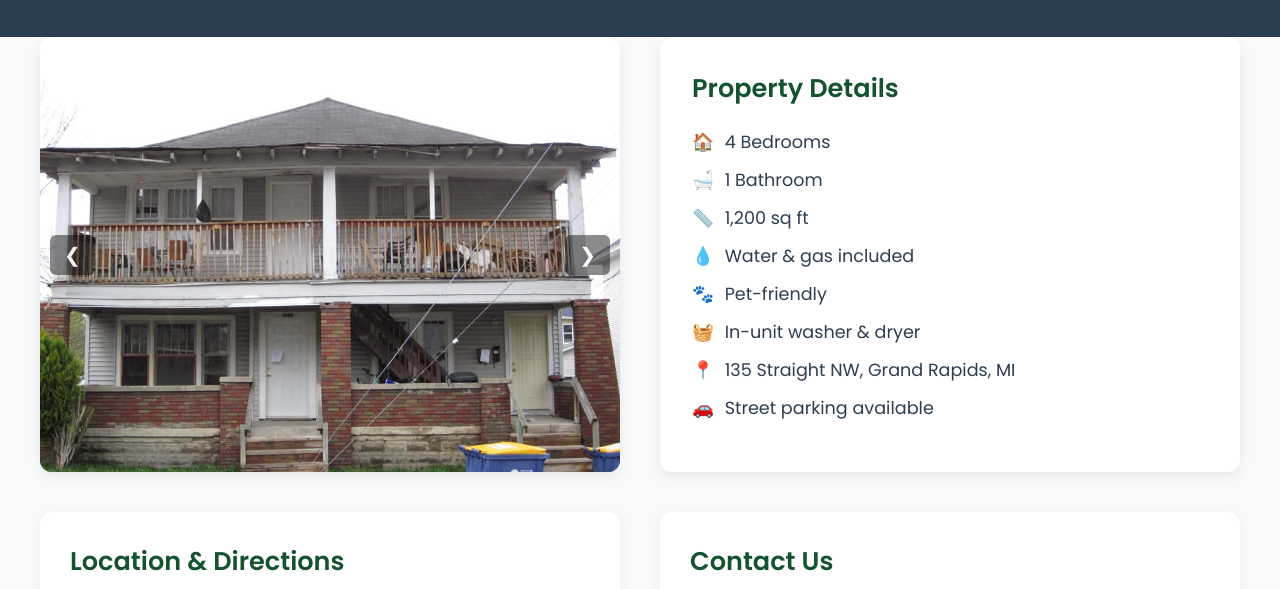
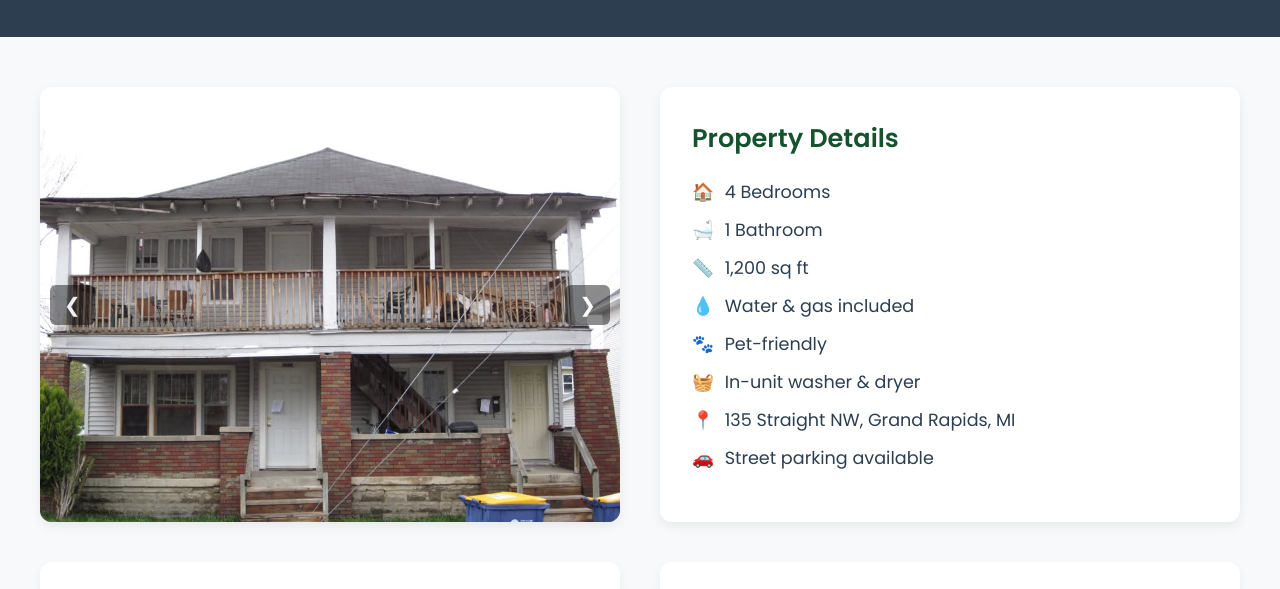
Before and after one commit to Emmanuel-coding-lab/ECOrent, a plain HTML site: page index.html in a window 1280 px wide. Shown: the part 128-717 px from the top of the page. Drawn offline with Linux system fonts and the light colour scheme.

Commit message:
Update index.html

```diff
--- a/index.html
+++ b/index.html
@@ -87,7 +87,7 @@
 
     main {
       max-width: 1200px;
-      margin: 0 auto 40px; /* Removed top space */
+      margin: 50px auto 40px; /* Removed top space */
       padding: 0 20px;
       display: flex;
       gap: 40px;
```
